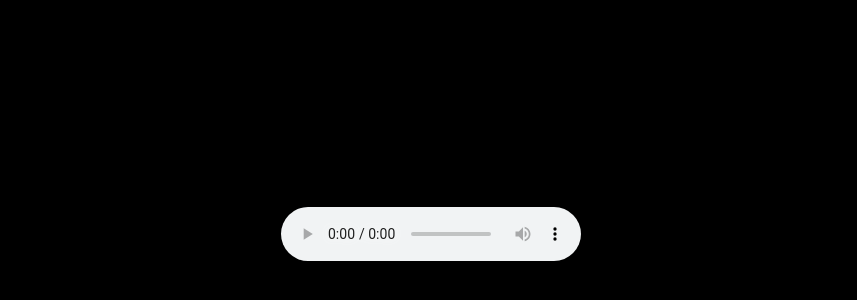
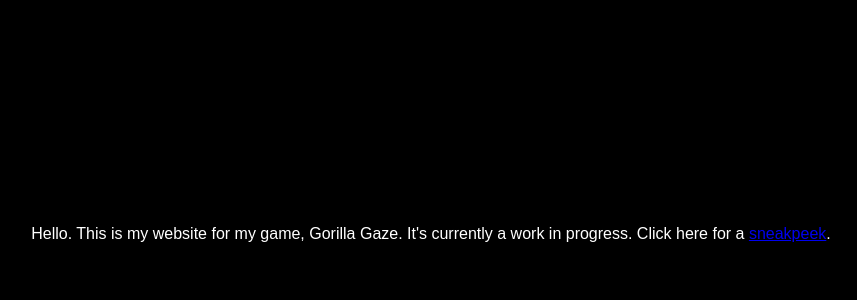
Before and after one commit to Belgaboi/website, a plain HTML site: page index.html in a window 1280 px wide. Shown: the part 166-466 px from the top of the page, without its empty margins (209-1066 px from the left). Drawn offline with Linux system fonts and the light colour scheme.

Commit message:
Update index.html

```diff
--- a/index.html
+++ b/index.html
@@ -2,7 +2,7 @@
 <html lang="en">
 <head>
 <meta charset="UTF-8">
-<title>???</title>
+<title>Gorilla Gaze</title>
 <link rel="icon" href="heisstillalive.ico" type="image/x-icon">
 <style>
   body {
@@ -12,18 +12,17 @@
   justify-content: center;
   align-items: center;
   background: black;
-  }
-  audio {
-    width: 300px;
+  color: white;
+  font-family: Arial, sans-serif;
 }
 </style>
 </head>
 <body>
 
-<audio controls>
-  <source src="sneakpeekupdated.mp3" type="audio/mpeg">
-  Your browser does not support the audio element.
-</audio>
+  <p>
+    Hello. This is my website for my game, Gorilla Gaze. It's currently a work in progress.
+    Click here for a <a href="https://belgaboi.github.io/website/sneakpeekupdated.mp3">sneakpeek</a>.
+  </p>
 
 </body>
 </html>
```
Lines whose indentation alone changed are shown as unchanged.
